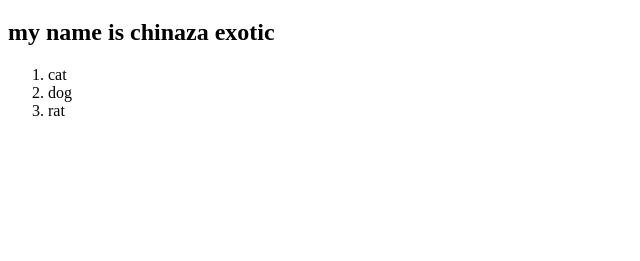
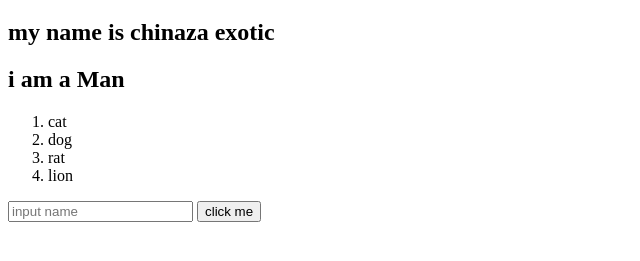
Before and after one commit to chinazaakosa72-creator/repo-project, a plain HTML site: page index.html in a window 1280 px wide. Shown: the part 61-322 px from the top of the page, without its empty margins (0-640 px from the left). Drawn offline with Linux system fonts and the light colour scheme.

Commit message:
index updated

```diff
--- a/index.html
+++ b/index.html
@@ -11,12 +11,18 @@
 
 
     <h2> my name is chinaza exotic</h2>
+    <h2> i am a Man</h2>
 
     <ol>
         <li>cat</li>
         <li>dog</li>
         <li>rat</li>
+        <li>lion</li>
     </ol>
+
+<input type="email" placeholder="input name">
+    <button> click me</button>
+
 
 
 
```
